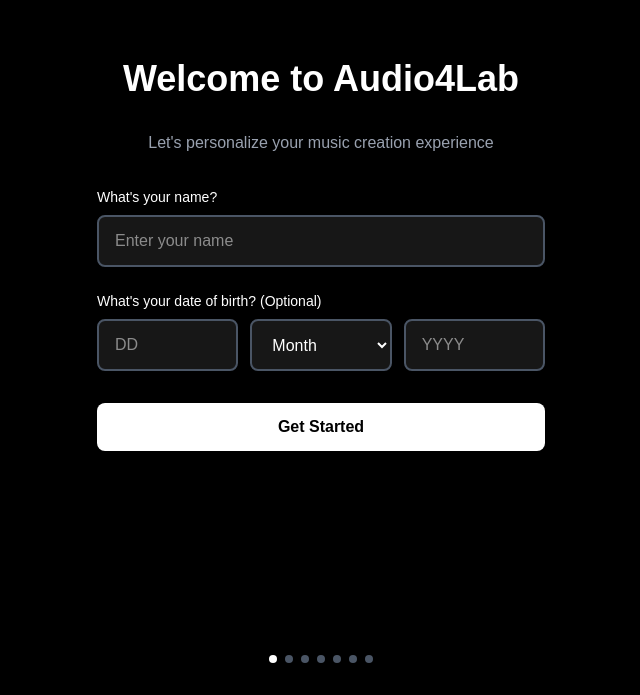
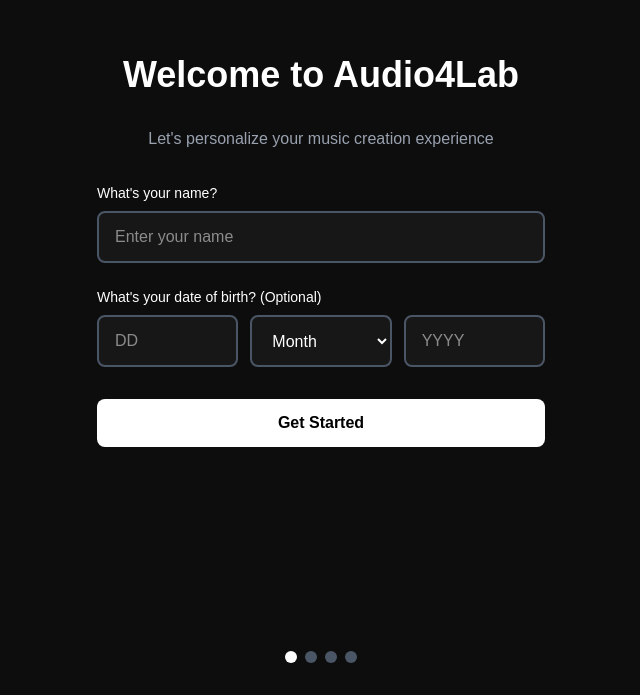
Before and after one commit to devtofunmi/audio4lab, a Next.js app: page /onboarding in a window 1280 px wide. Shown: the part 105-800 px from the top of the page, without its empty margins (319-959 px from the left). Built offline with nearby package versions, Linux system fonts and the light colour scheme.

Commit message:
adjust step

```diff
--- a/pages/onboarding.tsx
+++ b/pages/onboarding.tsx
@@ -2,23 +2,18 @@
 
 import { useState } from "react";
 import { useRouter } from "next/router";
+
 import {
   PricingStep,
-  FeaturesStep,
-  ProjectStep,
+  MusicInterestsStep,
   RoleStep,
-  PlatformStep,
-  ReferralStep,
   PersonalStep,
 } from "@/components/OnboardingSteps";
 
 interface OnboardingData {
   plan: string;
-  features: string[];
-  projectType: string;
+  musicInterests: string[];
   userRole: string;
-  platform: string;
-  referralSource: string;
   personalInfo: {
     name: string;
     dateOfBirth: {
@@ -30,26 +25,15 @@
   };
 }
 
-const steps = [
-  "personal",
-  "features",
-  "project",
-  "role",
-  "platform",
-  "referral",
-  "pricing",
-];
+const steps = ["personal", "interests", "role", "pricing"];
 
 export default function Onboarding() {
   const router = useRouter();
   const [currentStep, setCurrentStep] = useState(0);
   const [data, setData] = useState<OnboardingData>({
     plan: "",
-    features: [],
-    projectType: "",
+    musicInterests: [],
     userRole: "",
-    platform: "",
-    referralSource: "",
     personalInfo: {
       name: "",
       dateOfBirth: { day: "", month: "", year: "" },
@@ -78,82 +62,112 @@
     setData((prev) => ({ ...prev, [field]: value }));
   };
 
+  const goToStep = (stepIndex: number) => {
+    setCurrentStep(stepIndex);
+  };
+
   return (
-    <div className="min-h-screen bg-black text-white flex flex-col items-center justify-center px-4">
+    <div className="min-h-screen bg-[#0d0d0d] text-white flex flex-col items-center justify-center px-4">
       {/* Progress Indicator */}
-      <div className="fixed bottom-8 flex space-x-2">
-        {steps.map((_, index) => (
+      <div className="fixed bottom-8 flex space-x-2 animate-fade-in-up">
+        {steps.map((step, index) => (
           <div
             key={index}
-            className={`w-2 h-2 rounded-full ${
-              index === currentStep ? "bg-white" : "bg-gray-600"
+            onClick={() => goToStep(index)}
+            className={`w-3 h-3 rounded-full cursor-pointer transition-all duration-300 hover:scale-110 ${
+              index === currentStep
+                ? "bg-white"
+                : "bg-gray-600 hover:bg-gray-500"
             }`}
+            title={`Go to ${step} step`}
           />
         ))}
       </div>
 
       <div className="w-full max-w-4xl mb-20">
+        <div className="step-container">
           {currentStep === 0 && (
+            <div className="animate-slide-in">
               <PersonalStep
                 selectedValue={data.personalInfo}
                 onSelect={(info) => updateData("personalInfo", info)}
                 onNext={nextStep}
               />
+            </div>
           )}
 
           {currentStep === 1 && (
-          <FeaturesStep
-            selectedValue={data.features}
-            onSelect={(features) => updateData("features", features)}
+            <div className="animate-slide-in">
+              <MusicInterestsStep
+                selectedValue={data.musicInterests}
+                onSelect={(interests) =>
+                  updateData("musicInterests", interests)
+                }
                 onNext={nextStep}
                 onSkip={skip}
               />
+            </div>
           )}
 
           {currentStep === 2 && (
-          <ProjectStep
-            selectedValue={data.projectType}
-            onSelect={(project) => updateData("projectType", project)}
-            onNext={nextStep}
-            onSkip={skip}
-          />
-        )}
-
-        {currentStep === 3 && (
+            <div className="animate-slide-in">
               <RoleStep
                 selectedValue={data.userRole}
                 onSelect={(role) => updateData("userRole", role)}
                 onNext={nextStep}
                 onSkip={skip}
               />
+            </div>
           )}
 
-        {currentStep === 4 && (
-          <PlatformStep
-            selectedValue={data.platform}
-            onSelect={(platform) => updateData("platform", platform)}
-            onNext={nextStep}
-          />
-        )}
-
-        {currentStep === 5 && (
-          <ReferralStep
-            selectedValue={data.referralSource}
-            onSelect={(source) => updateData("referralSource", source)}
-            onNext={nextStep}
-            onSkip={skip}
-          />
-        )}
-
-        {currentStep === 6 && (
+          {currentStep === 3 && (
+            <div className="animate-slide-in">
               <PricingStep
                 selectedValue={data.plan}
                 onSelect={(plan) => updateData("plan", plan)}
                 onNext={handleComplete}
                 onSkip={handleComplete}
               />
+            </div>
           )}
         </div>
       </div>
+
+      <style jsx>{`
+        .animate-fade-in-up {
+          animation: fadeInUp 0.6s ease-out 0.5s both;
+        }
+
+        .animate-slide-in {
+          animation: slideIn 0.4s ease-out;
+        }
+
+        @keyframes fadeInUp {
+          from {
+            opacity: 0;
+            transform: translateY(20px);
+          }
+          to {
+            opacity: 1;
+            transform: translateY(0);
+          }
+        }
+
+        @keyframes slideIn {
+          from {
+            opacity: 0;
+            transform: translateX(30px);
+          }
+          to {
+            opacity: 1;
+            transform: translateX(0);
+          }
+        }
+
+        .step-container > div {
+          min-height: 400px;
+        }
+      `}</style>
+    </div>
   );
 }
```
Lines whose indentation alone changed are shown as unchanged.
